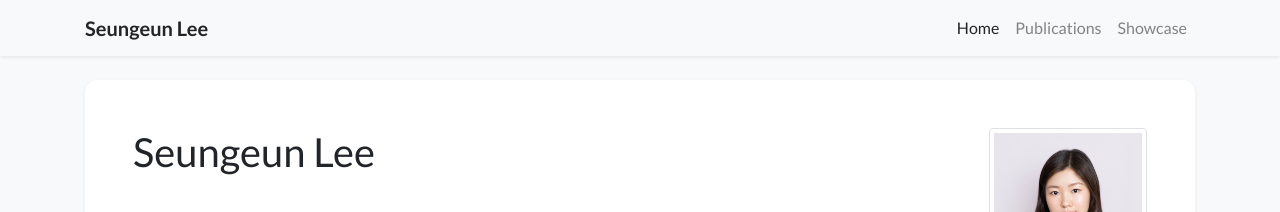
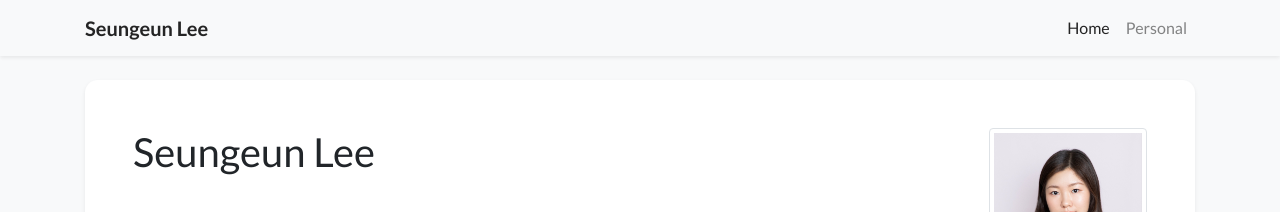
Before and after one commit to duneag2/duneag2.github.io, a Jekyll site: the page built from index.html, in a window 1280 px wide. Shown: the top 212 px of the page. Built offline with Jekyll 4.4.1, drawn with Linux system fonts in a browser that asks for light colours; nearby versions of some CDN libraries; a style sheet for code colours, icons or effects is not loaded; some of the changed lines change nothing that is shown.

Commit message:
Update navigation.yml

```diff
--- a/_data/navigation.yml
+++ b/_data/navigation.yml
@@ -3,7 +3,9 @@ pages:
 #       For example, the `navbar_title` field in `showcase.html` is "Showcase" and the `name` field here should also be "Showcase"
 - name: Home
   url: /
-- name: Publications
-  url: /publications
-- name: Showcase
-  url: /showcase
+- name: Personal
+  url: /personal
+# - name: Publications
+#   url: /publications
+# - name: Showcase
+#   url: /showcase
```
